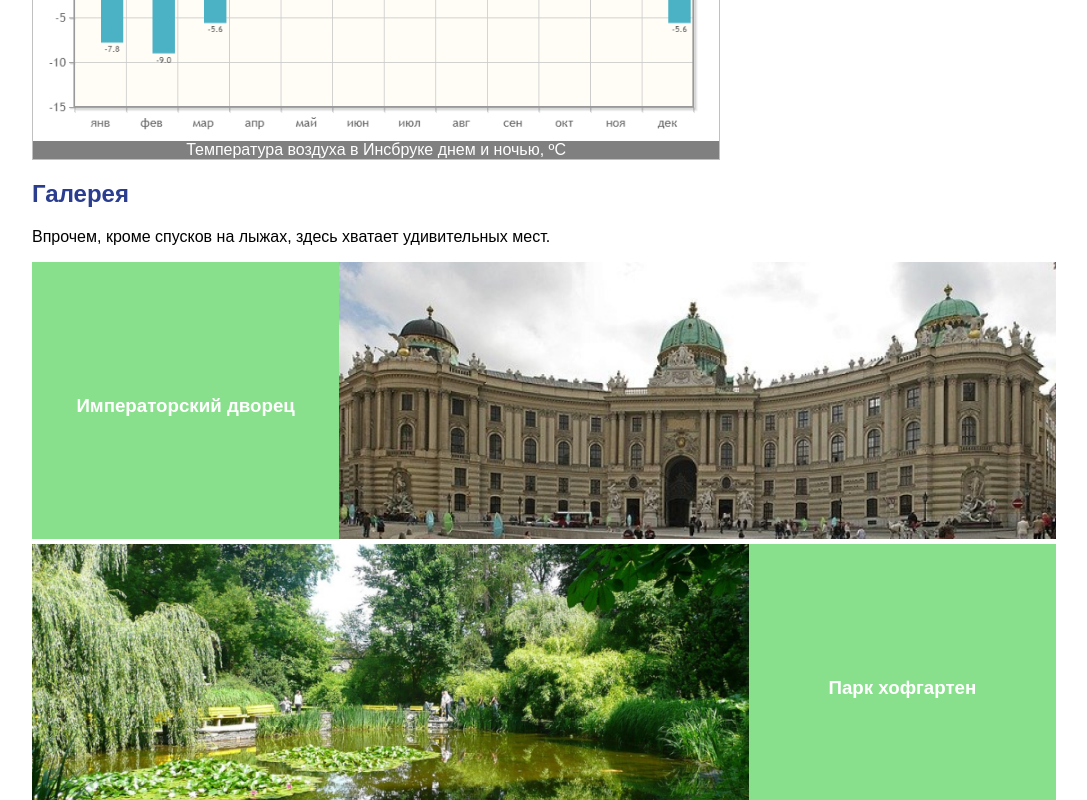
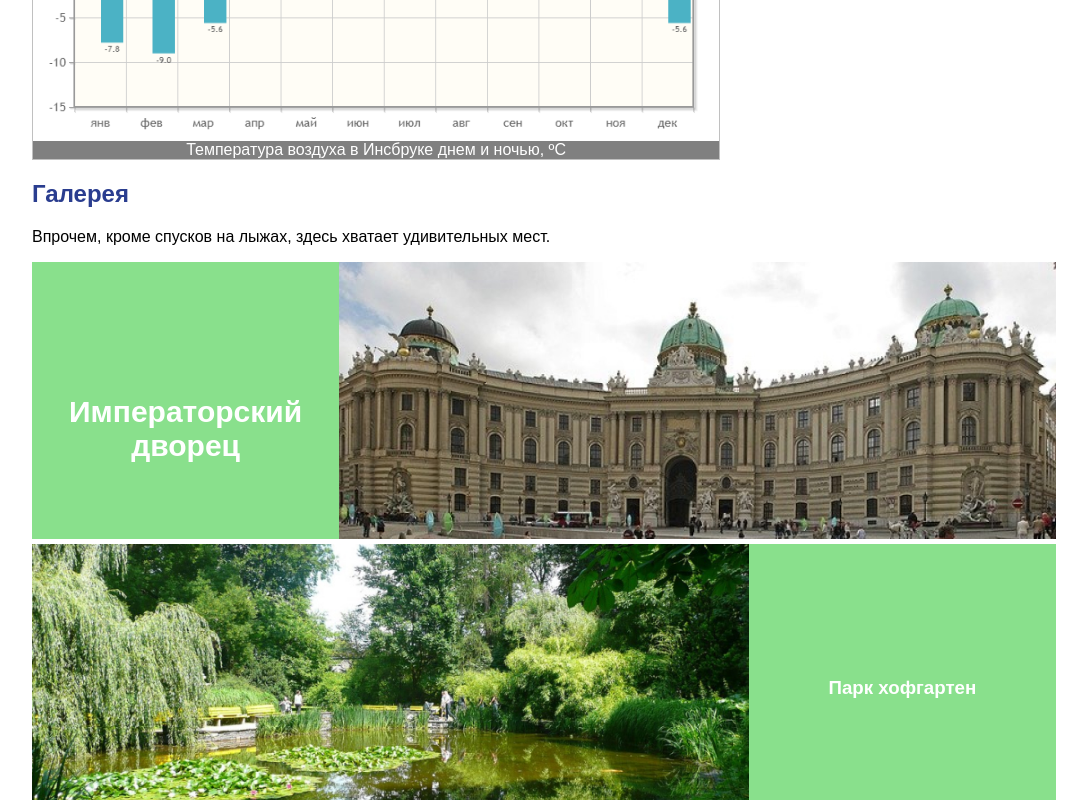
Before and after one commit to Vilane709/-Innsbruck, a plain HTML site: page index.html in a window 1280 px wide. In both pictures the pointer is over the element "Императорский дворец". Shown: the part 1314-2114 px from the top of the page, without its empty margins (96-1183 px from the left). Drawn offline with Linux system fonts and the light colour scheme.

Commit message:
transition

```diff
--- a/style.css
+++ b/style.css
@@ -130,3 +130,9 @@ th {
 	background-color: rgb(32, 46, 92);
 	color: white;
 }
+.galery h3 {
+	transition: .6s font-size;
+}
+.galery h3:hover {
+	font-size: 30px;
+}
```
